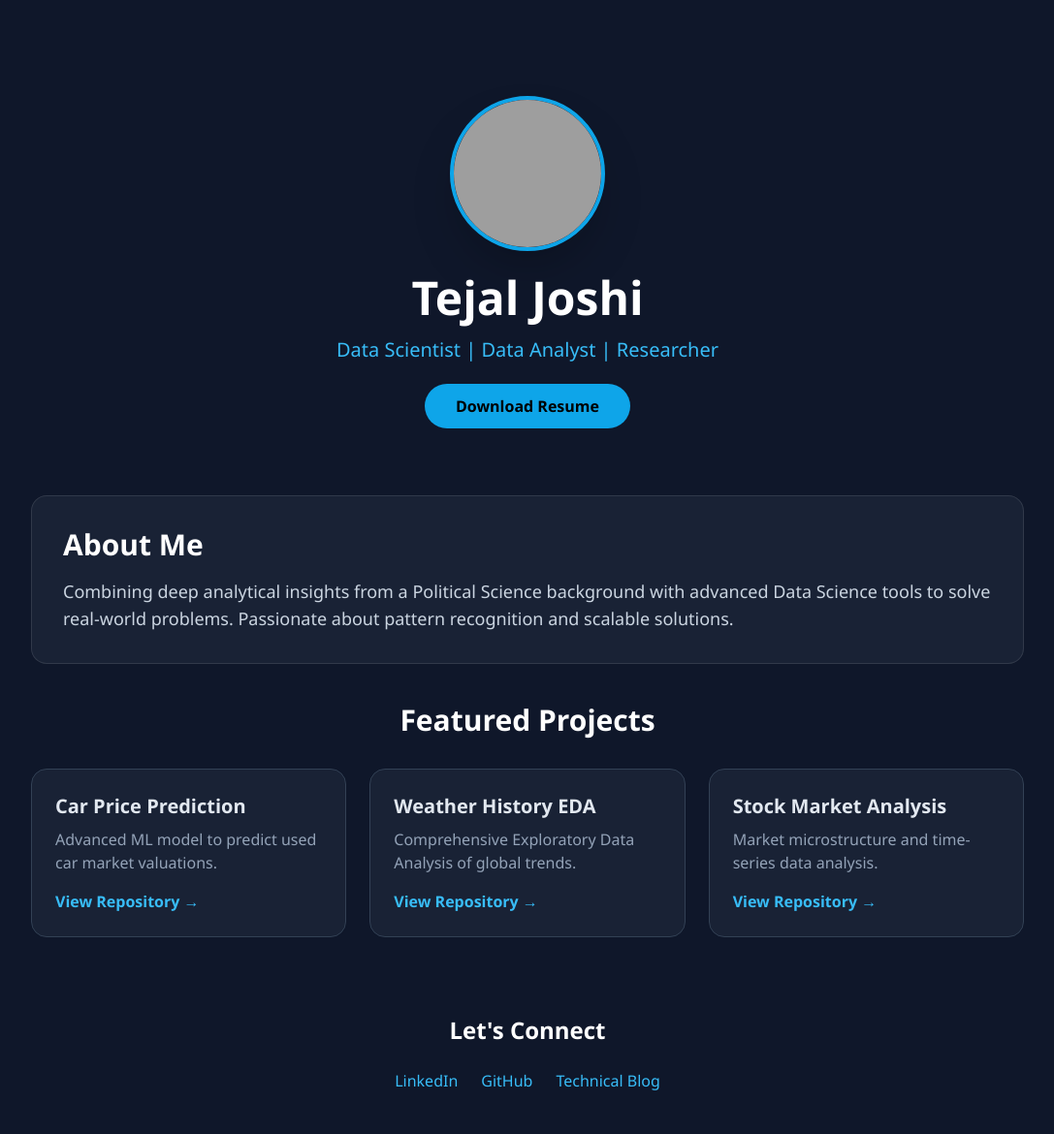
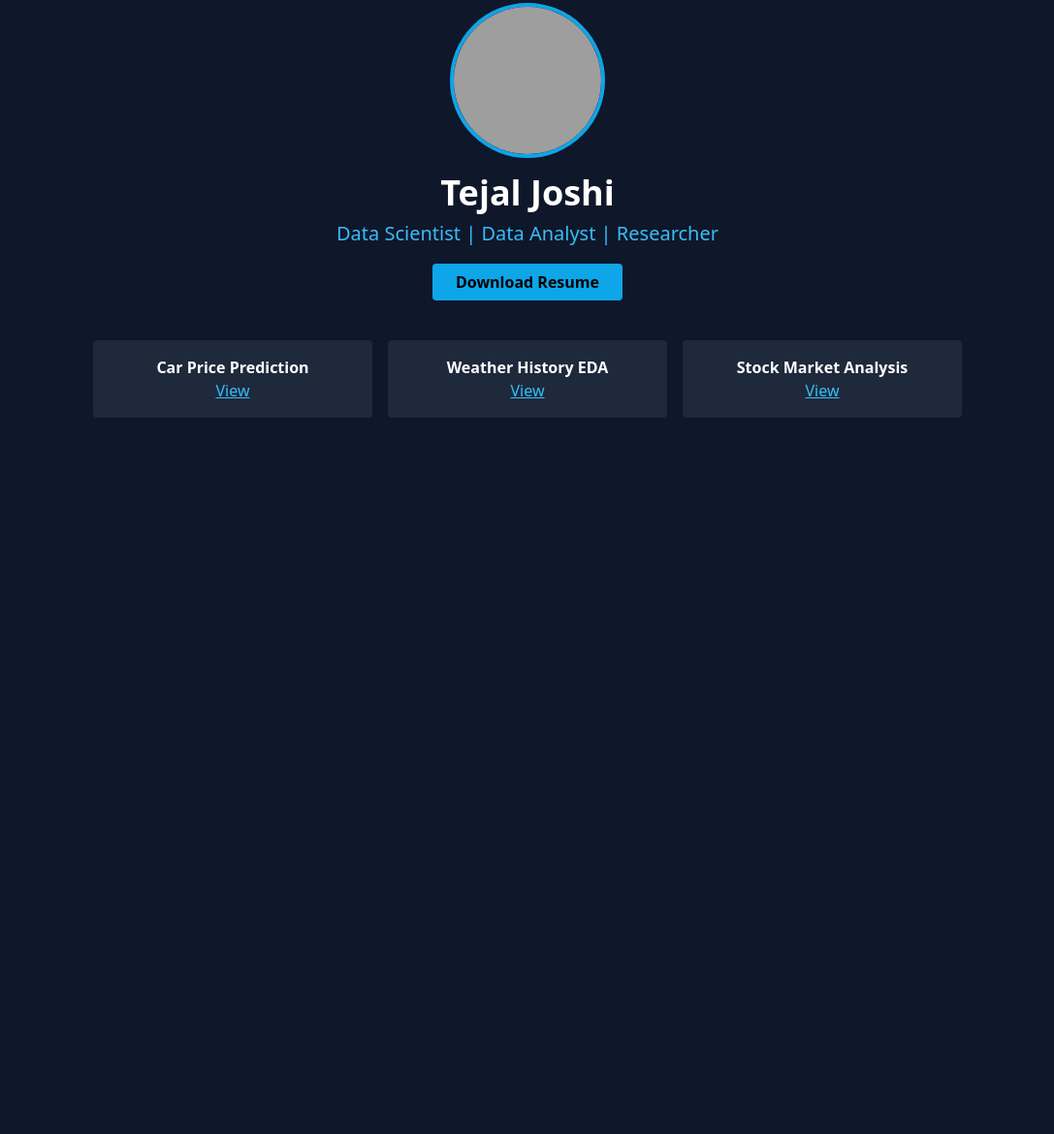
Before and after one commit to Tejaljoshi25-dotcom/Tejaljoshi25-dotcom.github.io, a plain HTML site: page index.html in a window 1280 px wide. Shown: the part 21-1191 px from the top of the page at 97% size, without its empty margins (96-1183 px from the left). After the commit the page ends 800 px from the top, so only its background shows below. Drawn offline with nearby package versions, Linux system fonts and the light colour scheme; grey boxes are pictures that could not be loaded.

Commit message:
Update index.html

```diff
--- a/index.html
+++ b/index.html
@@ -5,58 +5,29 @@
     <meta name="viewport" content="width=device-width, initial-scale=1.0">
     <title>Tejal Joshi | Data Scientist</title>
     <script src="https://cdn.tailwindcss.com"></script>
-    <link rel="stylesheet" href="https://cdnjs.cloudflare.com/ajax/libs/animate.css/4.1.1/animate.min.css"/>
-    <style>
-        body { background: #0f172a; color: #e2e8f0; font-family: 'Segoe UI', sans-serif; }
-        .glass { background: rgba(30, 41, 59, 0.7); backdrop-filter: blur(10px); border: 1px solid rgba(255,255,255,0.1); }
-        .hover-card:hover { transform: translateY(-10px); transition: 0.4s; border-color: #38bdf8; }
-    </style>
 </head>
-<body class="p-4 md:p-10">
+<body class="bg-slate-900 text-white p-6">
+    <div class="max-w-4xl mx-auto text-center">
+        <img src="my-pic.png" class="w-40 h-40 rounded-full mx-auto border-4 border-sky-500 mb-4">
+        <h1 class="text-4xl font-bold mb-2">Tejal Joshi</h1>
+        <p class="text-sky-400 text-xl mb-6">Data Scientist | Data Analyst | Researcher</p>
 
-    <div class="max-w-5xl mx-auto">
-        <header class="text-center py-20 animate__animated animate__fadeIn">
-            <img src="my-pic.png" class="w-40 h-40 rounded-full mx-auto border-4 border-sky-500 shadow-2xl mb-6">
-            <h1 class="text-5xl font-bold text-white mb-4">Tejal Joshi</h1>
-            <p class="text-xl text-sky-400 mb-8">Data Scientist | Data Analyst | Researcher</p>
-            <a href="Resume.pdf" target="_blank" class="bg-sky-500 text-black px-8 py-3 rounded-full font-bold hover:bg-white transition">Download Resume</a>
-        </header>
+        <a href="Resume.pdf" target="_blank" class="bg-sky-500 text-black px-6 py-2 rounded font-bold">Download Resume</a>
 
-        <section class="glass p-8 rounded-2xl mb-10 animate__animated animate__fadeInUp">
-            <h2 class="text-3xl font-bold mb-4 text-white">About Me</h2>
-            <p class="text-lg text-slate-300">Combining deep analytical insights from a Political Science background with advanced Data Science tools to solve real-world problems. Passionate about pattern recognition and scalable solutions.</p>
-        </section>
-
-        <h2 class="text-3xl font-bold mb-8 text-center text-white">Featured Projects</h2>
-        <div class="grid md:grid-cols-3 gap-6">
-            <div class="glass p-6 rounded-2xl border border-slate-700 hover-card">
-                <h3 class="text-xl font-bold mb-2">Car Price Prediction</h3>
-                <p class="text-slate-400 mb-4">Advanced ML model to predict used car market valuations.</p>
-                <a href="https://github.com/Tejaljoshi25-dotcom/used-car-price--analysis" class="text-sky-400 font-bold">View Repository →</a>
+        <div class="mt-12 grid md:grid-cols-3 gap-4">
+            <div class="bg-slate-800 p-4 rounded">
+                <h3 class="font-bold">Car Price Prediction</h3>
+                <a href="https://github.com/Tejaljoshi25-dotcom/used-car-price--analysis" class="text-sky-400 underline">View</a>
             </div>
-
-            <div class="glass p-6 rounded-2xl border border-slate-700 hover-card">
-                <h3 class="text-xl font-bold mb-2">Weather History EDA</h3>
-                <p class="text-slate-400 mb-4">Comprehensive Exploratory Data Analysis of global trends.</p>
-                <a href="https://github.com/Tejaljoshi25-dotcom/weather-history-eda" class="text-sky-400 font-bold">View Repository →</a>
+            <div class="bg-slate-800 p-4 rounded">
+                <h3 class="font-bold">Weather History EDA</h3>
+                <a href="https://github.com/Tejaljoshi25-dotcom/weather-history-eda" class="text-sky-400 underline">View</a>
             </div>
-
-            <div class="glass p-6 rounded-2xl border border-slate-700 hover-card">
-                <h3 class="text-xl font-bold mb-2">Stock Market Analysis</h3>
-                <p class="text-slate-400 mb-4">Market microstructure and time-series data analysis.</p>
-                <a href="https://github.com/Tejaljoshi25-dotcom/Nasdaq-Market-Microstructure-EDA-" class="text-sky-400 font-bold">View Repository →</a>
+            <div class="bg-slate-800 p-4 rounded">
+                <h3 class="font-bold">Stock Market Analysis</h3>
+                <a href="https://github.com/Tejaljoshi25-dotcom/Nasdaq-Market-Microstructure-EDA-" class="text-sky-400 underline">View</a>
             </div>
         </div>
-
-        <footer class="mt-20 text-center pb-10">
-            <h2 class="text-2xl font-bold mb-6 text-white">Let's Connect</h2>
-            <div class="flex justify-center gap-6">
-                <a href="https://www.linkedin.com/in/tejal-joshi-137b2b391" class="text-sky-400 hover:text-white">LinkedIn</a>
-                <a href="https://github.com/Tejaljoshi25-dotcom" class="text-sky-400 hover:text-white">GitHub</a>
-                <a href="https://www.blogger.com/u/1/blog/posts/3892804302056536137?hl=en&tab=jj" class="text-sky-400 hover:text-white">Technical Blog</a>
-            </div>
-        </footer>
     </div>
-
 </body>
 </html>
```
